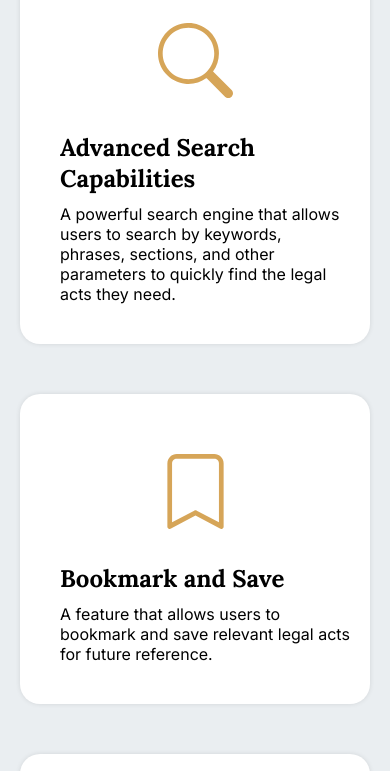
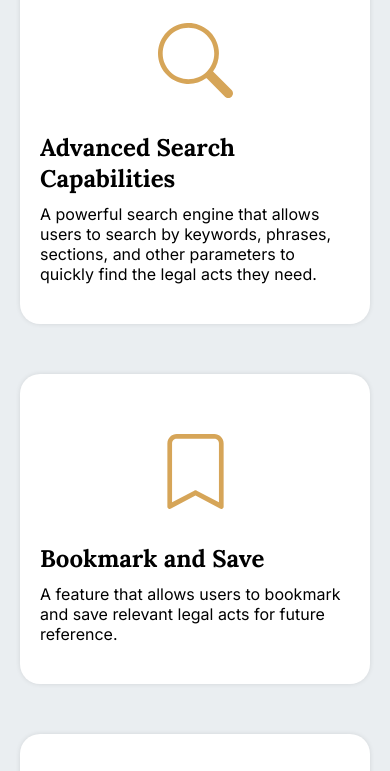
Before and after one commit to zhunussovnurbol/project, a plain HTML site: page index.html in a window 390 px wide. Shown: the part 898-1669 px from the top of the page. Drawn offline with Linux system fonts and the light colour scheme.

Commit message:
Update style.css

```diff
--- a/style.css
+++ b/style.css
@@ -192,6 +192,9 @@ body {
     height: 75px;
     margin: 20px;
   }
+  .f-text {
+    margin-left: 0;
+}
 }
 
 .review-block {
```
